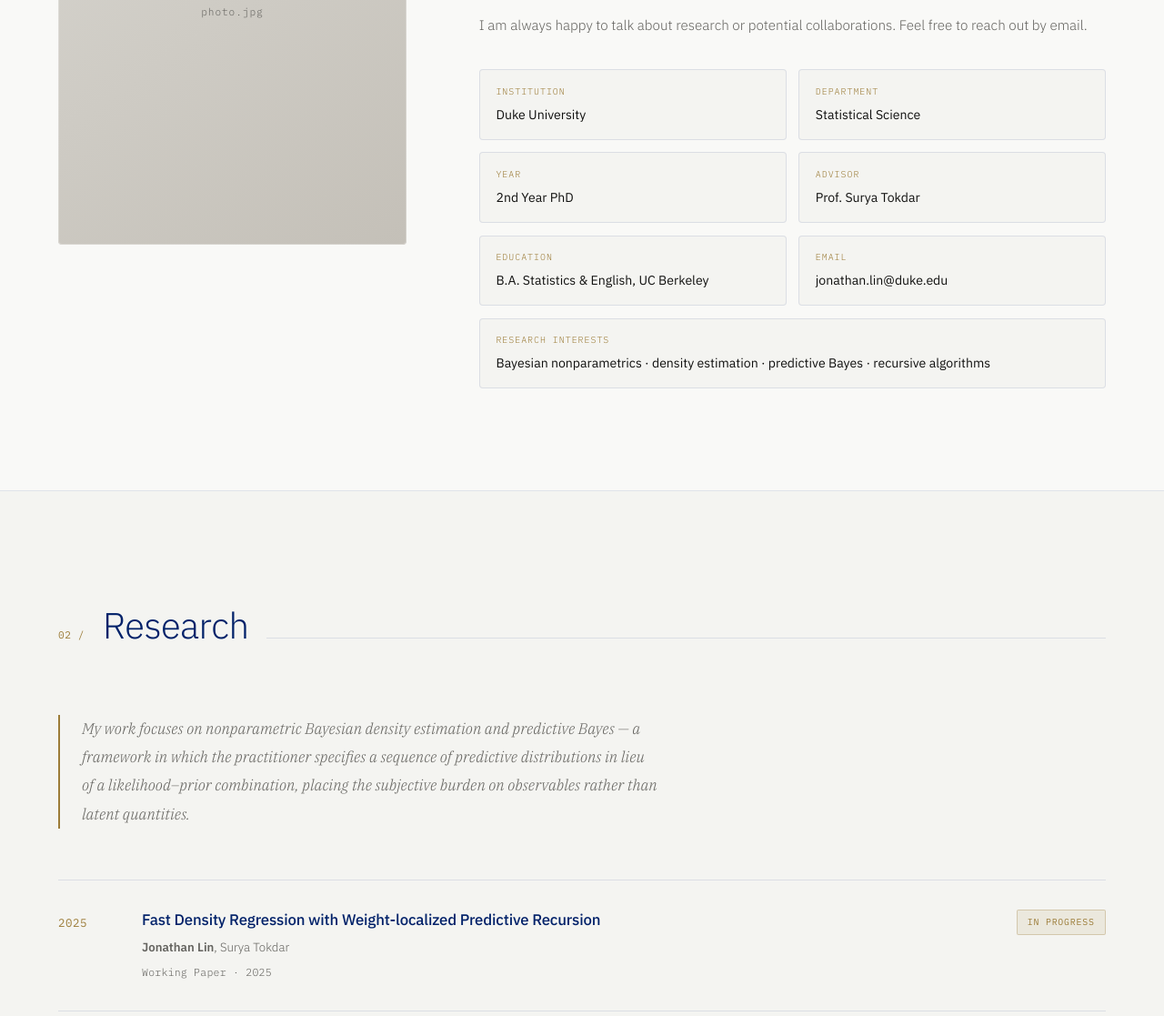
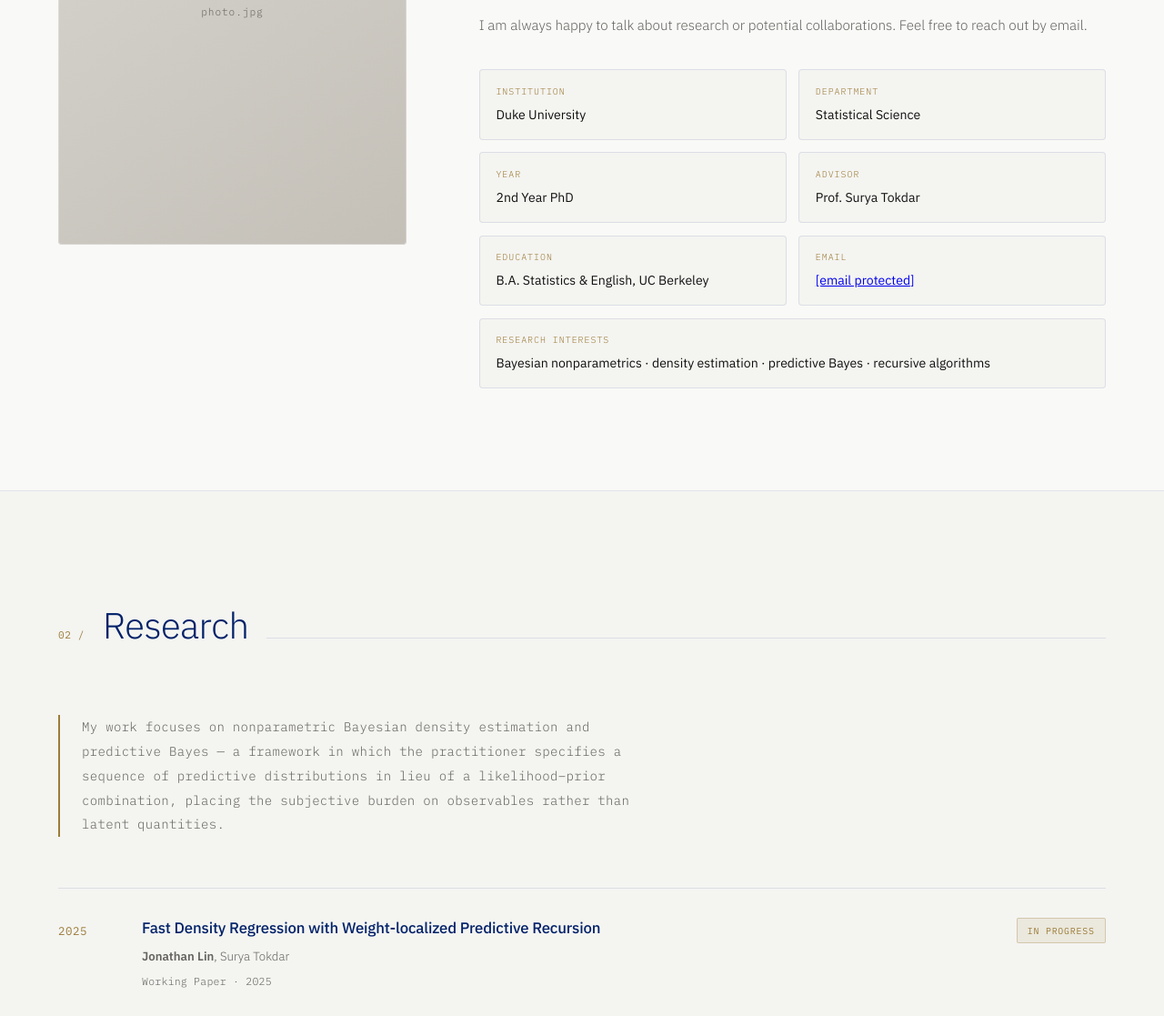
Before and after one commit to jlin900-pixel/jlin900-pixel.github.io, a plain HTML site: page index.html in a window 1280 px wide. Shown: the part 1288-2405 px from the top of the page at 91% size. Drawn offline with Linux system fonts and the light colour scheme.

Commit message:
Update index.html
changed format

```diff
--- a/index.html
+++ b/index.html
@@ -6,7 +6,7 @@
   <title>Jonathan Lin — Statistics, Duke University</title>
   <link rel="preconnect" href="https://fonts.googleapis.com" />
   <link rel="preconnect" href="https://fonts.gstatic.com" crossorigin />
-  <link href="https://fonts.googleapis.com/css2?family=IBM+Plex+Sans:ital,wght@0,300;0,400;0,500;0,600;1,300;1,400&family=IBM+Plex+Mono:wght@300;400;500&family=IBM+Plex+Serif:ital,wght@0,300;0,400;1,300&display=swap" rel="stylesheet" />
+  <link href="https://fonts.googleapis.com/css2?family=IBM+Plex+Sans:wght@300;400;500;600&family=IBM+Plex+Mono:wght@300;400;500&display=swap" rel="stylesheet" />
 
   <style>
     /* ── RESET & VARIABLES ─────────────────────────────────────────── */
@@ -23,7 +23,6 @@
       --rule:      rgba(1,33,105,0.1);
       --radius:    4px;
       --sans:      'IBM Plex Sans', sans-serif;
-      --serif:     'IBM Plex Serif', Georgia, serif;
       --mono:      'IBM Plex Mono', 'Courier New', monospace;
       --transition: 0.35s cubic-bezier(0.25, 0.8, 0.25, 1);
     }
@@ -173,11 +172,11 @@
     .hero-name strong { font-weight: 600; }
 
     .hero-title {
-      font-family: var(--serif);
-      font-size: clamp(1rem, 2vw, 1.2rem);
+      font-family: var(--mono);
+      font-size: clamp(0.85rem, 1.5vw, 1rem);
       font-weight: 300;
-      font-style: italic;
       color: var(--ink-muted);
+      letter-spacing: 0.06em;
       margin-bottom: 2rem;
       opacity: 0;
       transform: translateY(20px);
@@ -408,16 +407,16 @@
     #research { background: var(--bg); }
 
     .research-intro {
-      font-family: var(--serif);
-      font-size: 1.05rem;
+      font-family: var(--mono);
+      font-size: 0.88rem;
       font-weight: 300;
-      font-style: italic;
       color: var(--ink-muted);
       max-width: 660px;
       margin-bottom: 3.5rem;
       padding-left: 1.5rem;
       border-left: 2px solid var(--gold);
-      line-height: 1.85;
+      line-height: 1.9;
+      letter-spacing: 0.02em;
     }
 
     .research-papers { display: flex; flex-direction: column; }
@@ -679,7 +678,7 @@
       <li><a href="#about">About</a></li>
       <li><a href="#research">Research</a></li>
       <li><a href="#teaching">Teaching</a></li>
-      <li><a href="mailto:jonathan.lin@duke.edu" class="btn btn-outline" style="padding:0.35rem 0.9rem; font-size:0.68rem;">Contact</a></li>
+      <li><a href="/cdn-cgi/l/email-protection#ea8085848b9e828b84c4868384aa8e9f818fc48f8e9f" class="btn btn-outline" style="padding:0.35rem 0.9rem; font-size:0.68rem;">Contact</a></li>
     </ul>
   </nav>
 
@@ -713,7 +712,7 @@
       <div class="hero-links">
         <a href="#research" class="btn btn-primary">Research</a>
         <a href="cv.pdf" class="btn btn-outline">CV ↗</a>
-        <a href="mailto:jonathan.lin@duke.edu" class="btn btn-outline">Email</a>
+        <a href="/cdn-cgi/l/email-protection#f3999c9d92879b929ddd9f9a9db397869896dd969786" class="btn btn-outline">Email</a>
         <a href="https://github.com/" class="btn btn-outline" target="_blank">GitHub ↗</a>
       </div>
     </div>
@@ -779,7 +778,7 @@
           </div>
           <div class="about-list-item">
             <div class="label">Email</div>
-            <div class="value">jonathan.lin@duke.edu</div>
+            <div class="value"><a href="/cdn-cgi/l/email-protection" class="__cf_email__" data-cfemail="5d3732333c29353c33733134331d3928363873383928">[email&#160;protected]</a></div>
           </div>
           <div class="about-list-item" style="grid-column:1/-1;">
             <div class="label">Research Interests</div>
@@ -881,12 +880,12 @@
       <li><a href="#about">About</a></li>
       <li><a href="#research">Research</a></li>
       <li><a href="#teaching">Teaching</a></li>
-      <li><a href="mailto:jonathan.lin@duke.edu">Email</a></li>
+      <li><a href="/cdn-cgi/l/email-protection#573d383936233f3639793b3e391733223c3279323322">Email</a></li>
     </ul>
     <p class="footer-copy">© 2025 Jonathan Lin</p>
   </footer>
 
-  <script>
+  <script data-cfasync="false" src="/cdn-cgi/scripts/5c5dd728/cloudflare-static/email-decode.min.js"></script><script>
     // ── SCROLL REVEAL ──────────────────────────────────────────────
     const observer = new IntersectionObserver((entries) => {
       entries.forEach((entry) => {
@@ -914,7 +913,7 @@
     const navLinks = document.querySelectorAll('.nav-links a');
     const navObserver = new IntersectionObserver((entries) => {
       entries.forEach(entry => {
-        if (entry.isIntersecting) {
+                if (entry.isIntersecting) {
           navLinks.forEach(l => l.style.color = '');
           const a = document.querySelector(`.nav-links a[href="#${entry.target.id}"]`);
           if (a) a.style.color = 'var(--duke)';
```
